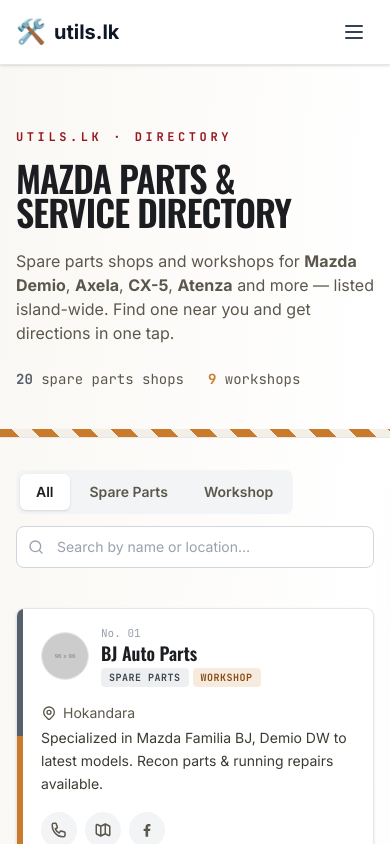
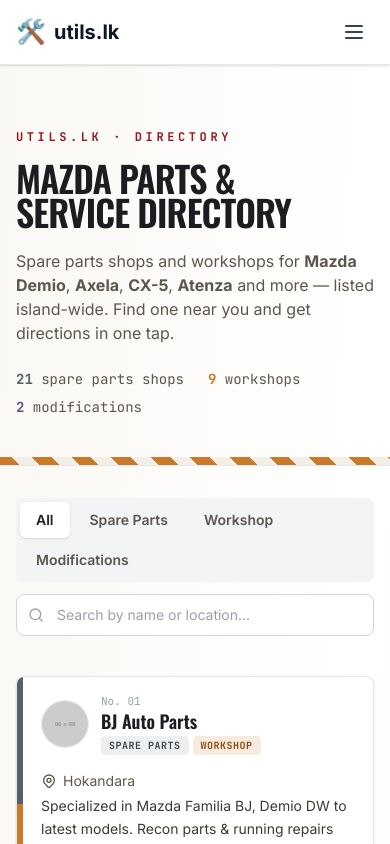
Before and after one commit to kushanshamika/utils.lk, a Next.js app: page /mazda-directory in a window 390 px wide. Shown: the top 844 px of the page. Built offline with nearby package versions, Linux system fonts and the light colour scheme; no server answers.

Commit message:
enhance mazda-directory

```diff
--- a/app/data/mazda-listings.json
+++ b/app/data/mazda-listings.json
@@ -322,5 +322,43 @@
     "website": "http://www.kantop.lk/",
     "logoUrl": "https://i.ibb.co/5XzJgyX9/452878097-1039033064898450-7921130127364892473-n.jpg",
     "facebookUrl": "https://www.facebook.com/kandytyrehouse"
+  },
+  {
+    "id": "26",
+    "name": "Dinza bodykit and car styling",
+    "categories": [
+      "Modifications"
+    ],
+    "location": "Katana",
+    "description": "Mazda body kits, lips & modifications available.",
+    "phone": "0776557336",
+    "mapsUrl": "https://maps.app.goo.gl/rtx76tqjiNV1AKxF6",
+    "facebookUrl": "https://www.facebook.com/Dinzastyling"
+  },
+  {
+    "id": "27",
+    "name": "KRK Bodykits",
+    "categories": [
+      "Modifications"
+    ],
+    "location": "Boralesgamuwa",
+    "description": "Mazda body kits, lips & modifications available.",
+    "phone": "0771153326",
+    "mapsUrl": "https://maps.app.goo.gl/NQPBYKy7kS5pNx3J8",
+    "facebookUrl": "https://www.facebook.com/p/KRK-Bodykits-100057611853038/"
+  },
+  {
+    "id": "28",
+    "name": "Octane Vault",
+    "categories": [
+      "Spare Parts"
+    ],
+    "location": "Online Store",
+    "description": "Trusted, highly recommended place to order parts from overseas.",
+    "phone": "0787730880",
+    "mapsUrl": "https://maps.app.goo.gl/YPHNwzp5uyX6rj6HA",
+    "website": "https://octvault.com",
+    "logoUrl": "https://i.ibb.co/WpFGQxkt/475849925-122190531422103733-1420021643758766686-n.jpg",
+    "facebookUrl": "https://www.facebook.com/octvault"
   }
 ]
--- a/app/mazda-directory/layout.tsx
+++ b/app/mazda-directory/layout.tsx
@@ -3,7 +3,7 @@
 import { generateOgImageUrl } from '@/utils/og-image';
 import rawListings from '@/data/mazda-listings.json';
 
-type Category = 'Spare Parts' | 'Workshop';
+type Category = 'Spare Parts' | 'Workshop' | 'Modifications';
 
 interface Listing {
   id: string;
@@ -114,7 +114,7 @@
   },
   "featureList": [
     "Browse Mazda spare parts shops and workshops island-wide",
-    "Filter by category — Spare Parts or Workshop",
+    "Filter by category — Spare Parts, Workshop, or Modifications",
     "Search by shop name or location",
     "Direct Google Maps links for directions",
     "Community-submitted shop suggestions",
@@ -132,9 +132,13 @@
     "@type": "ListItem",
     "position": i + 1,
     "item": {
-      // Shops offering both categories are tagged AutoRepair (the broader
-      // schema.org type) so the workshop side of the business is represented.
-      "@type": listing.categories.includes("Workshop") ? "AutoRepair" : "AutoPartsStore",
+      // Shops offering hands-on work (Workshop or Modifications) are tagged
+      // AutoRepair (the broader schema.org type); pure parts sellers get
+      // AutoPartsStore.
+      "@type":
+        listing.categories.includes("Workshop") || listing.categories.includes("Modifications")
+          ? "AutoRepair"
+          : "AutoPartsStore",
       "name": listing.name,
       "description": listing.description,
       "address": listing.location,
@@ -165,6 +169,14 @@
       "acceptedAnswer": {
         "@type": "Answer",
         "text": "Filter this directory by the Workshop category to see service centers and repair shops that work on Mazda vehicles, then use the Google Maps link on each listing to get directions.",
+      },
+    },
+    {
+      "@type": "Question",
+      "name": "Where can I find Mazda body kits or styling shops in Sri Lanka?",
+      "acceptedAnswer": {
+        "@type": "Answer",
+        "text": "Filter this directory by the Modifications category to see shops specializing in body kits, aero styling, custom exhaust fabrication, and other performance or cosmetic work for Mazda vehicles.",
       },
     },
     {
@@ -221,6 +233,7 @@
     "mazda service center sri lanka",
     "mazda demio parts sri lanka",
     "mazda body kit sri lanka",
+    "mazda modifications sri lanka",
     "mazda 3 parts sri lanka",
     "mazda mechanic sri lanka",
     "mazda parts shop colombo",
--- a/app/mazda-directory/page.tsx
+++ b/app/mazda-directory/page.tsx
@@ -4,7 +4,7 @@
 import Link from 'next/link';
 import rawListings from '@/data/mazda-listings.json';
 
-type Category = 'Spare Parts' | 'Workshop';
+type Category = 'Spare Parts' | 'Workshop' | 'Modifications';
 
 interface Listing {
   id: string;
@@ -66,12 +66,22 @@
     tagText: 'text-[#8A4E13]',
     logoBg: 'bg-[#C97A2B]/15',
   },
+  Modifications: {
+    hex: '#6B4E8C',
+    tagBg: 'bg-[#6B4E8C]/10',
+    tagText: 'text-[#4A3661]',
+    logoBg: 'bg-[#6B4E8C]/10',
+  },
 };
 
 function stripeBackground(categories: Category[]): string {
   if (categories.length > 1) {
-    const [a, b] = categories;
-    return `linear-gradient(to bottom, ${CATEGORY_STYLES[a].hex} 50%, ${CATEGORY_STYLES[b].hex} 50%)`;
+    const stops = categories.map((cat, i) => {
+      const start = (i / categories.length) * 100;
+      const end = ((i + 1) / categories.length) * 100;
+      return `${CATEGORY_STYLES[cat].hex} ${start}% ${end}%`;
+    });
+    return `linear-gradient(to bottom, ${stops.join(', ')})`;
   }
   return CATEGORY_STYLES[categories[0]].hex;
 }
@@ -208,8 +218,9 @@
     });
   }, [filter, query]);
 
-  const sparePartsCount = listings.filter((l) => l.categories.includes('Spare Parts')).length;
-  const workshopCount   = listings.filter((l) => l.categories.includes('Workshop')).length;
+  const sparePartsCount   = listings.filter((l) => l.categories.includes('Spare Parts')).length;
+  const workshopCount     = listings.filter((l) => l.categories.includes('Workshop')).length;
+  const modificationsCount = listings.filter((l) => l.categories.includes('Modifications')).length;
 
   return (
     <main className="min-h-screen bg-gradient-to-br from-[#FAF8F4] via-white to-[#F3EFE7]">
@@ -251,6 +262,9 @@
             <span>
               <span className="text-[#C97A2B] font-semibold">{workshopCount}</span> workshops
             </span>
+            <span>
+              <span className="text-[#6B4E8C] font-semibold">{modificationsCount}</span> modifications
+            </span>
           </div>
         </div>
         {/* hazard stripe divider */}
@@ -277,9 +291,9 @@
         <div
           role="group"
           aria-label="Filter by category"
-          className="inline-flex bg-gray-100 rounded-lg p-1 gap-1 w-fit"
+          className="inline-flex flex-wrap bg-gray-100 rounded-lg p-1 gap-1 w-fit"
         >
-          {(['All', 'Spare Parts', 'Workshop'] as FilterValue[]).map((value) => (
+          {(['All', 'Spare Parts', 'Workshop', 'Modifications'] as FilterValue[]).map((value) => (
             <button
               key={value}
               onClick={() => setFilter(value)}
@@ -481,8 +495,9 @@
             <p>
               <strong>Spare Parts</strong> listings stock body parts, mechanical components,
               electrical parts, filters, and accessories. <strong>Workshop</strong> listings
-              offer servicing, repairs, diagnosis, and modifications by mechanics with Mazda
-              experience. Some shops offer both.
+              offer servicing, repairs, diagnosis, and general mechanical work by mechanics with
+              Mazda experience. <strong>Modifications</strong> listings specialize in body kits,
+              styling, and performance/custom fabrication work. Some shops offer more than one.
             </p>
             <p>
               Use the search bar to filter by location (e.g. &ldquo;Kandy&rdquo;, &ldquo;Galle&rdquo;)
@@ -557,6 +572,18 @@
               </p>
             </details>
 
+            <details className="group border-b border-gray-100 pb-3">
+              <summary className="cursor-pointer list-none flex items-center justify-between font-medium text-[#1B1D21]">
+                Where can I find Mazda body kits or styling shops in Sri Lanka?
+                <span className="text-gray-400 group-open:rotate-180 transition-transform text-lg leading-none">▾</span>
+              </summary>
+              <p className="mt-2 text-[#5C574C] leading-relaxed">
+                Filter by &ldquo;Modifications&rdquo; to see shops specializing in body kits, aero
+                styling, custom exhaust fabrication, and other performance or cosmetic work for
+                Mazda vehicles.
+              </p>
+            </details>
+
             <details className="group pb-1">
               <summary className="cursor-pointer list-none flex items-center justify-between font-medium text-[#1B1D21]">
                 Does this directory cover the whole island, not just Colombo?
--- a/app/mazda-directory/suggest-shop/page.tsx
+++ b/app/mazda-directory/suggest-shop/page.tsx
@@ -44,7 +44,7 @@
     try {
       // Replace with your Formspree endpoint (use a separate form ID from
       // the Suggest a Tool form so the two submission types stay separate)
-      const response = await fetch('https://formspree.io/f/REPLACE_WITH_YOUR_FORM_ID', {
+      const response = await fetch('https://formspree.io/f/xrenbrje', {
         method: 'POST',
         headers: {
           'Content-Type': 'application/json',
@@ -178,10 +178,10 @@
               {/* Category */}
               <div>
                 <label className="block text-sm font-semibold text-[#1B1D21] mb-2">
-                  Category <span className="font-normal text-gray-400">(select one or both)</span>
+                  Category <span className="font-normal text-gray-400">(select all that apply)</span>
                 </label>
-                <div className="flex gap-3">
-                  {['Spare Parts', 'Workshop'].map((option) => {
+                <div className="flex flex-col sm:flex-row gap-3">
+                  {['Spare Parts', 'Workshop', 'Modifications'].map((option) => {
                     const checked = formData.categories.includes(option);
                     return (
                       <label
--- a/app/sitemap.ts
+++ b/app/sitemap.ts
@@ -11,6 +11,12 @@
       lastModified: new Date(),
       changeFrequency: 'weekly',
       priority: 1,
+    },
+    {
+      url: `${baseUrl}/mazda-directory`,
+      lastModified: new Date(),
+      changeFrequency: 'monthly',
+      priority: 0.9,
     },
     {
       url: `${baseUrl}/postal-codes`,
```
